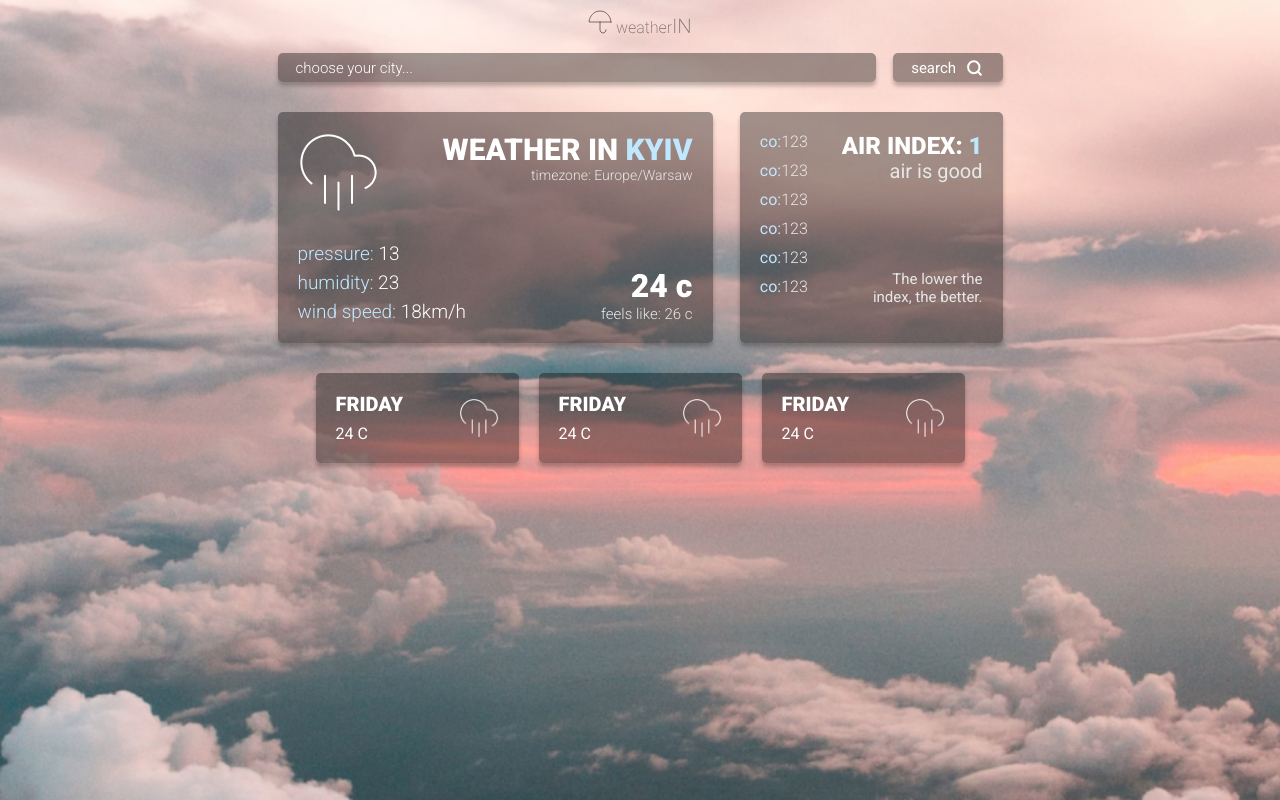
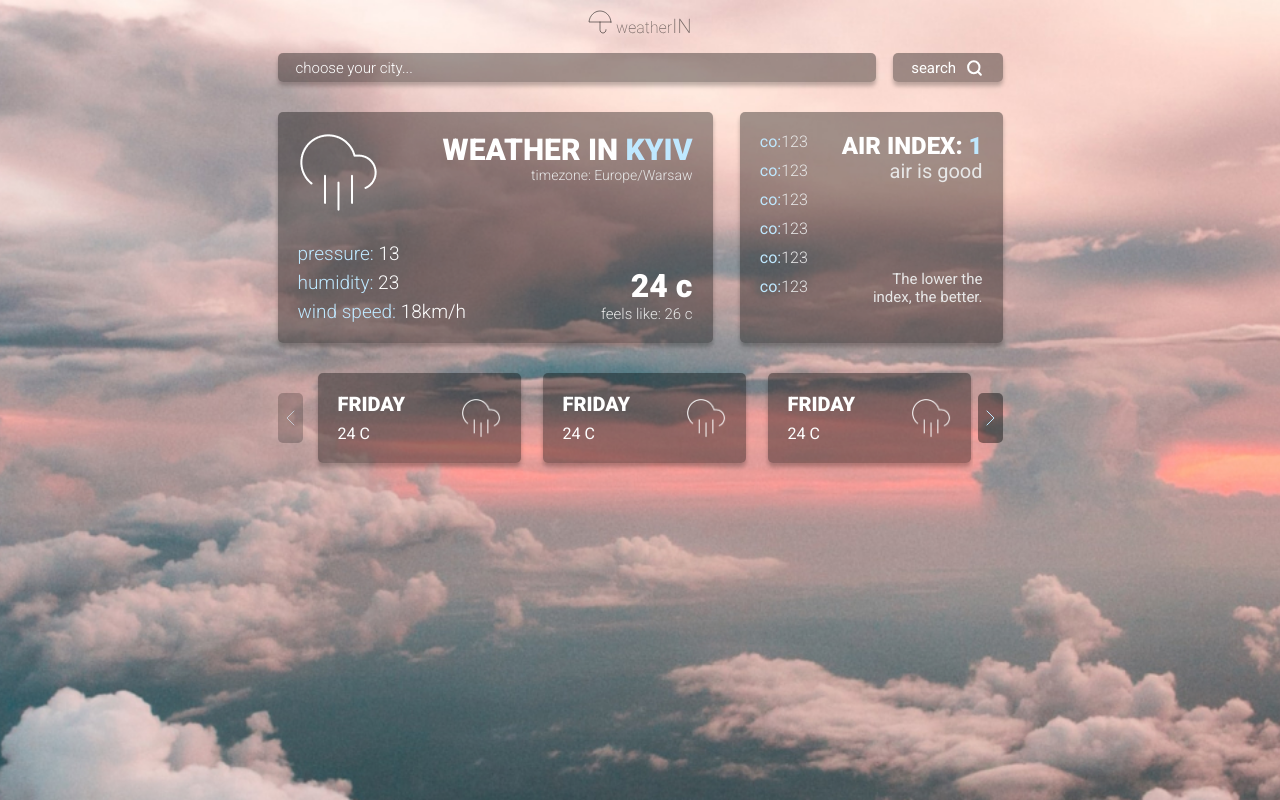
Before and after one commit to chealbee/weather-app, a React (Create React App) app: page / in a window 1280 px wide. Built offline with nearby package versions, Linux system fonts and the light colour scheme; the HTML template or start-up script is replaced by a standard one.

Commit message:
add swiper

```diff
--- a/package.json
+++ b/package.json
@@ -14,6 +14,7 @@
     "react-dom": "^18.2.0",
     "react-scripts": "5.0.1",
     "sass": "^1.53.0",
+    "swiper": "^8.3.1",
     "typescript": "^4.4.2",
     "web-vitals": "^2.1.0"
   },
--- a/src/App.tsx
+++ b/src/App.tsx
@@ -1,11 +1,11 @@
 import { FC } from "react";
 import AirIndex from "./components/airIndex/AirIndex";
 import DayCard from "./components/dayCard/DayCard";
-import SmoleCard from "./components/smoleCard/SmoleCard";
 import Button from "./components/UI/butoon/Button";
 import Input from "./components/UI/input/Input";
 import logo from "./img/logo.svg";
 import bgImage from "./img/coouds.jpg";
+import Swiper from "./components/swiper/Swiper";
 
 const App: FC = () => {
    return (
@@ -23,9 +23,7 @@ const App: FC = () => {
                <AirIndex />
             </div>
             <div className="slider">
-               <SmoleCard />
-               <SmoleCard />
-               <SmoleCard />
+               <Swiper />
             </div>
          </div>
          <img className="body-bg" src={bgImage} alt="bg-image" />
--- a/src/components/smoleCard/smoleCard.scss
+++ b/src/components/smoleCard/smoleCard.scss
@@ -22,16 +22,16 @@
       height: 40px;
       width: 40px;
    }
-}
-.small-card__title {
+   &__title {
       font-weight: 800;
       font-size: 20px;
       line-height: 23px;
       text-transform: uppercase;
       margin-bottom: 8px;
    }
-.small-card__temprite {
+   &__temprite {
       font-weight: 400;
       font-size: 16px;
       line-height: 19px;
    }
+}
--- /dev/null
+++ b/src/components/swiper/Swiper.tsx
@@ -0,0 +1,50 @@
+import React, { FC } from "react";
+import SmoleCard from "../smoleCard/SmoleCard";
+import { Swiper, SwiperSlide } from "swiper/react";
+
+import "swiper/css";
+import "swiper/css/navigation";
+import "./swiper.scss";
+import { Navigation } from "swiper";
+
+import arowImg from "../../img/arow.svg";
+
+const CSwiper: FC = () => {
+   return (
+      <div className="slider">
+         <div className="slider-prev prev">
+            <img src={arowImg} alt="arowImg" />
+         </div>
+         <div className="slider-next next">
+            <img src={arowImg} alt="arowImg" />
+         </div>
+         <Swiper
+            modules={[Navigation]}
+            spaceBetween={30}
+            slidesPerView={3}
+            navigation={{
+               prevEl: ".prev",
+               nextEl: ".next",
+            }}
+         >
+            <SwiperSlide>
+               <SmoleCard />
+            </SwiperSlide>
+            <SwiperSlide>
+               <SmoleCard />
+            </SwiperSlide>
+            <SwiperSlide>
+               <SmoleCard />
+            </SwiperSlide>
+            <SwiperSlide>
+               <SmoleCard />
+            </SwiperSlide>
+            <SwiperSlide>
+               <SmoleCard />
+            </SwiperSlide>
+         </Swiper>
+      </div>
+   );
+};
+
+export default CSwiper;
--- /dev/null
+++ b/src/components/swiper/swiper.scss
@@ -0,0 +1,48 @@
+.slider {
+   position: relative;
+   justify-content: center;
+   align-items: center;
+   display: flex;
+   min-width: 1px;
+   &-prev {
+      position: absolute;
+      z-index: 2;
+      background: rgba(0, 0, 0, 0.425);
+      border-radius: 5px;
+      height: 50px;
+      width: 25px;
+      left: 0px;
+      display: flex;
+      justify-content: center;
+      align-items: center;
+      transition: all 0.3s ease 0s;
+      img {
+         transform: rotate(180deg);
+      }
+      &.swiper-button-disabled {
+         opacity: 0.5;
+      }
+   }
+   &-next {
+      right: 0px;
+      z-index: 2;
+      position: absolute;
+      background: rgba(0, 0, 0, 0.425);
+      border-radius: 5px;
+      height: 50px;
+      width: 25px;
+      transition: all 0.3s ease 0s;
+      display: flex;
+      justify-content: center;
+      align-items: center;
+      &.swiper-button-disabled {
+         opacity: 0.5;
+      }
+   }
+   &-disabled {
+   }
+}
+.swiper {
+   padding: 10px 10px;
+   margin: -10px 30px;
+}
--- a/src/styles/index.scss
+++ b/src/styles/index.scss
@@ -33,13 +33,6 @@
    margin-bottom: 30px;
 }
 
-.slider {
-   display: flex;
-   gap: 20px;
-   justify-content: center;
-   align-items: center;
-}
-
 body {
    position: relative;
    .body-bg {
```
Also changed, not shown: src/img/arow.svg (added), 1 other file (tests, documents, lock files or other folders). Lines whose indentation alone changed are shown as unchanged.
